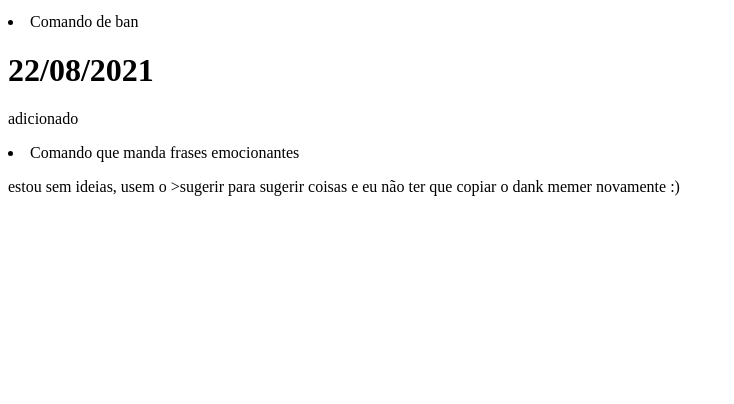
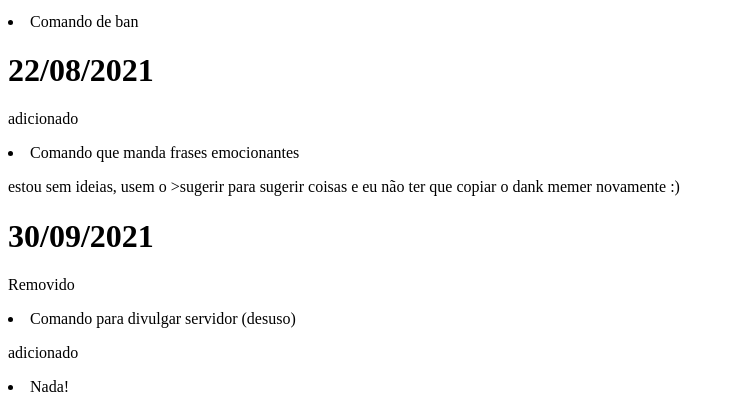
Before and after one commit to LuizF12/lowsite, a plain HTML site: page changelog.html in a window 1280 px wide. Shown: the part 779-1183 px from the top of the page, without its empty margins (0-734 px from the left). Before the commit the page ends 991 px from the top, so only its background shows below. Drawn offline with Linux system fonts and the light colour scheme.

Commit message:
Add files via upload

```diff
--- a/changelog.html
+++ b/changelog.html
@@ -44,5 +44,11 @@
 				<p>adicionado</p>
 				<li>Comando que manda frases emocionantes</li>
 				<p>estou sem ideias, usem o >sugerir para sugerir coisas e eu não ter que copiar o dank memer novamente :)</p>
+
+				<h1>30/09/2021</h1>
+				<p>Removido</p>
+				<li>Comando para divulgar servidor (desuso)</li>
+				<p>adicionado</p>
+				<li>Nada!</li>
 </body>
 </html>
```
Also changed, not shown: pg2.html (added, +11 -0 lines).
